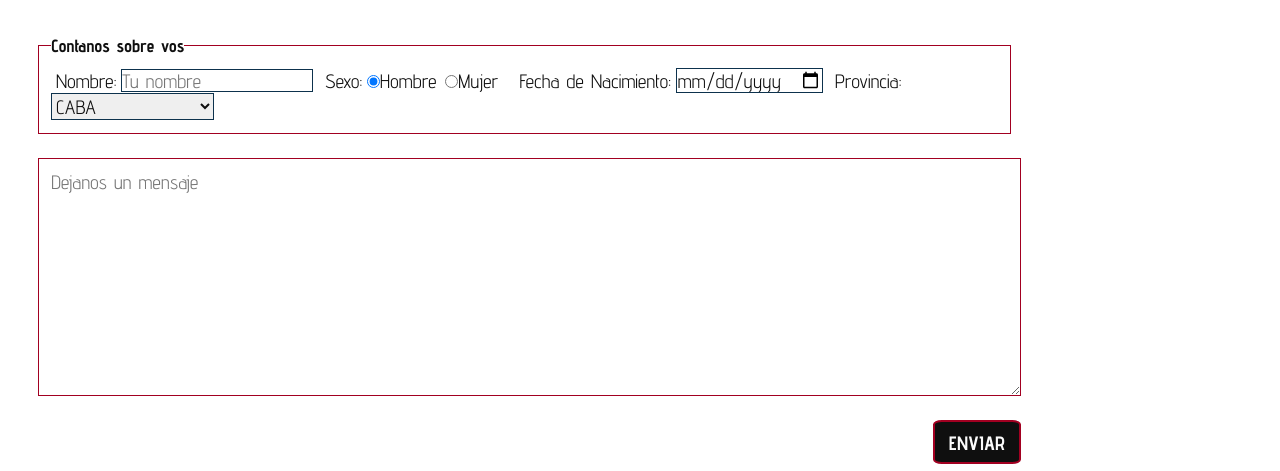
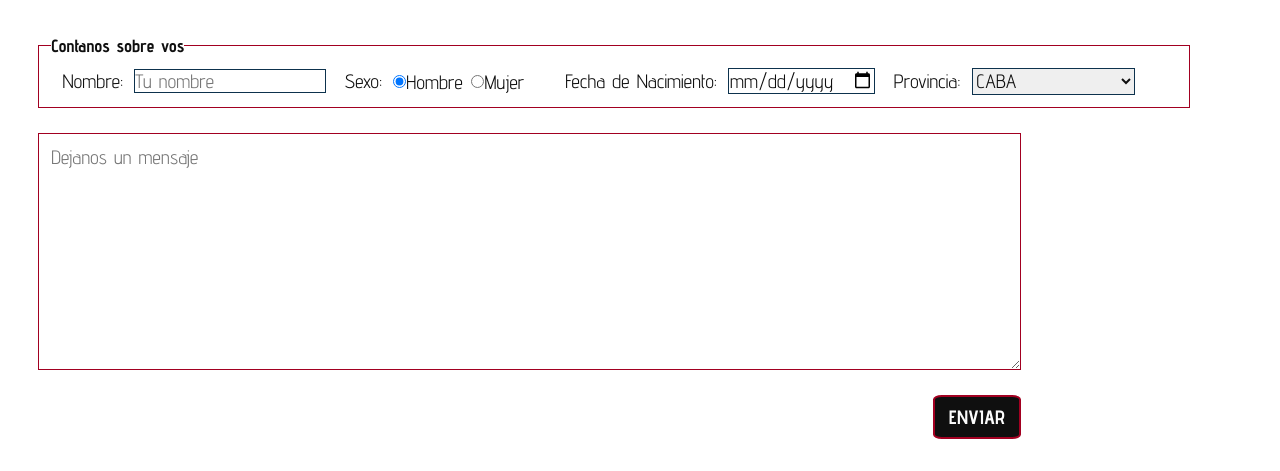
Before and after one commit to javegasainz10/metallica, a plain HTML site: page contacto/contacto.html in a window 1280 px wide. Shown: the part 913-1384 px from the top of the page. Drawn offline with Linux system fonts and the light colour scheme.

Commit message:
Final: Version de entrega

```diff
--- a/css/estilos.css
+++ b/css/estilos.css
@@ -534,6 +534,7 @@ main form {
 main form fieldset {
 	margin: 1%;
 	padding: 1%;
+	width: 90vw;
 
 	border: #A20021 solid 1px;
 }
@@ -544,7 +545,7 @@ main form fieldset legend {
 }
 
 main form fieldset label {
-	margin: 2% 0.5%;
+	margin: 2% 1%;
 }
 
 
```
